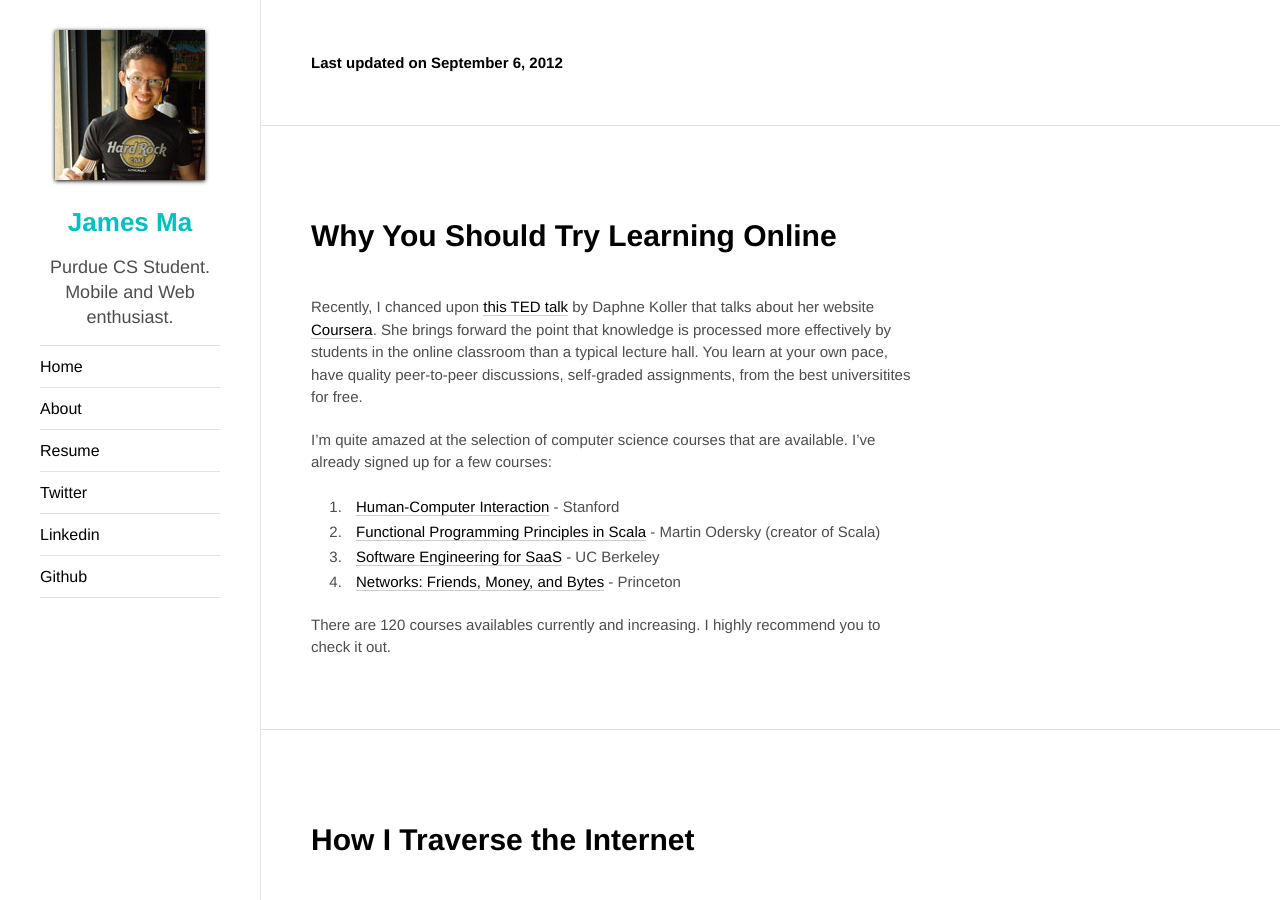
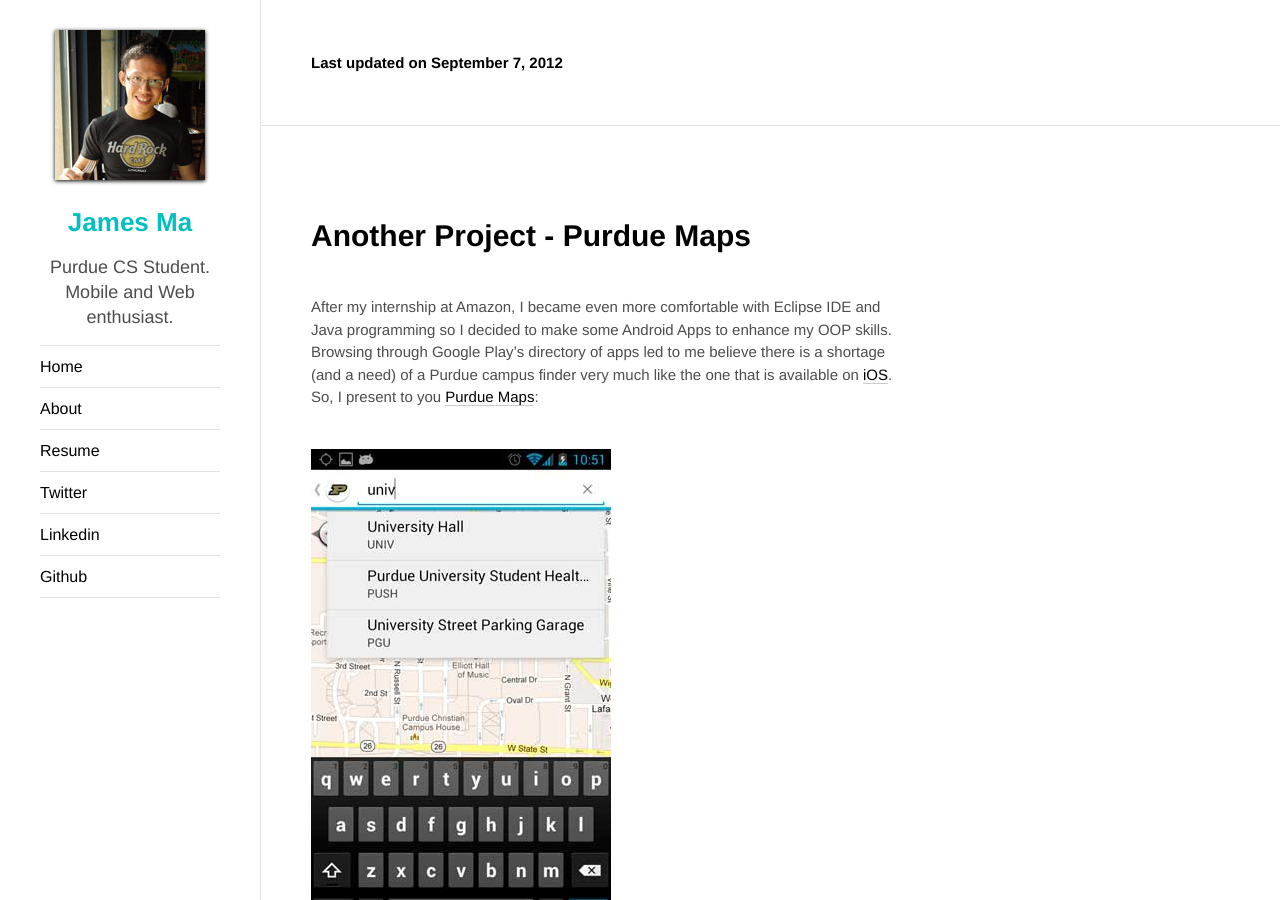
Before and after one commit to jamesma/jamesma.github.io, a Jekyll site: the page built from index.html, in a window 1280 px wide and 900 px high. Built offline with Jekyll 4.4.1, drawn with Linux system fonts in a browser that asks for light colours; Markdown is read by kramdown in place of the engine named in the settings; the list of posts is cut into pages by our own code; some of the changed text lies outside the part shown.

Commit message:
Update images alignment.
Looks better this way.

```diff
--- /dev/null
+++ b/_posts/2012-09-07-another-project-purdue-maps.md
@@ -0,0 +1,19 @@
+---
+layout: post
+title: Another Project - Purdue Maps
+---
+
+After my internship at Amazon, I became even more comfortable with Eclipse IDE and Java programming so I decided to make some Android Apps to enhance my OOP skills. Browsing through Google Play's directory of apps led to me believe there is a shortage (and a need) of a Purdue campus finder very much like the one that is available on [iOS][]. So, I present to you [Purdue Maps][]:
+
+![Purdue Maps Screenshot](/assets/images/android_purdue_maps.jpg "Purdue Maps Screenshot")
+
+If you're a Purdue CS student like me, you might be wondering how I've managed to create a database of campus locations as there isn't really one made available "publicly". I started my search from [Purdue's campus map][] and wondered if the Google Maps overlay and geo-coordinates are somehow obtained from a database. I digged deeper into the website's JavaScript files using Google Chrome developer tools and I discovered this gem:
+
+![JavaScript Screenshot](/assets/images/android_purdue_maps_how.jpg "JavaScript Screenshot")
+
+Very interesting! So I navigated to that [address][] and found myself looking at an XML file of campus locations with their abbreviations, geo-coordinates and street addresses! What comes next is rather easy, I converted the XML contents into an SQLite database and included it into my Android app to be accessed through custom search suggestion functionality. I didn't create a web service to serve the data as I didn't see the need to overcomplicate things when it is just a small database of locations. I hope you enjoy the app!
+
+[iOS]: 					http://itunes.apple.com/us/app/purdue/id371741254?mt=8 						"Purdue iOS app"
+[Purdue Maps]: 			http://play.google.com/store/apps/details?id=com.jamesma.purdue.maps 		"Purdue Maps"
+[Purdue's campus map]: 	http://www.purdue.edu/campus_map/											"Purdue campus map"
+[address]:				http://www.purdue.edu/campus_map/xml/MarkersAll5.xml 						"Jackpot"
--- a/assets/css/base.css
+++ b/assets/css/base.css
@@ -217,7 +217,6 @@
 article img {
 	margin-top: 20px;
 	margin-bottom: 15px;
-	margin-left: -50px;
 }
 
 article ul, article ol {
```
Also changed, not shown: assets/images/android_purdue_maps.jpg (added), assets/images/android_purdue_maps.png (added), assets/images/android_purdue_maps_how.jpg (added).
